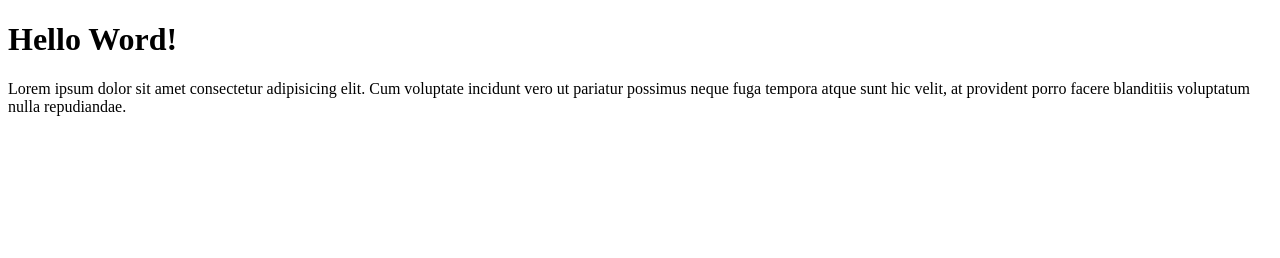
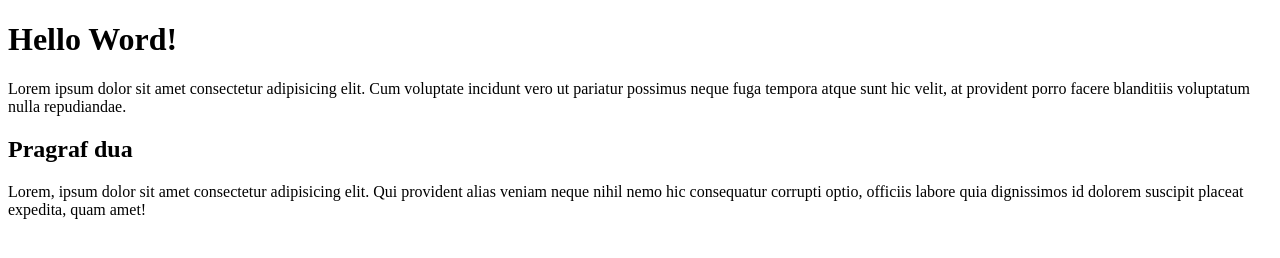
Before and after one commit to MIRLANI/tes-remote, a plain HTML site: page Index.html in a window 1280 px wide. Drawn offline with Linux system fonts and the light colour scheme.

Commit message:
menambahkan paragraf dua

```diff
--- a/Index.html
+++ b/Index.html
@@ -11,5 +11,9 @@
     <p>
         Lorem ipsum dolor sit amet consectetur adipisicing elit. Cum voluptate incidunt vero ut pariatur possimus neque fuga tempora atque sunt hic velit, at provident porro facere blanditiis voluptatum nulla repudiandae.
     </p>
+    <h2>Pragraf dua </h2>
+    <p>
+        Lorem, ipsum dolor sit amet consectetur adipisicing elit. Qui provident alias veniam neque nihil nemo hic consequatur corrupti optio, officiis labore quia dignissimos id dolorem suscipit placeat expedita, quam amet!
+    </p>
 </body>
 </html>
```
